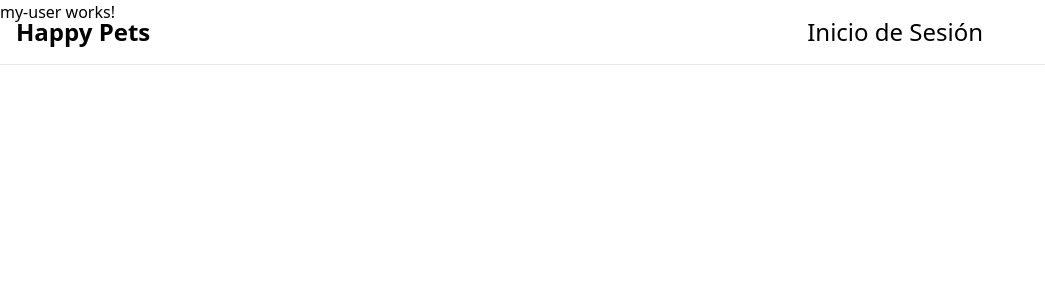
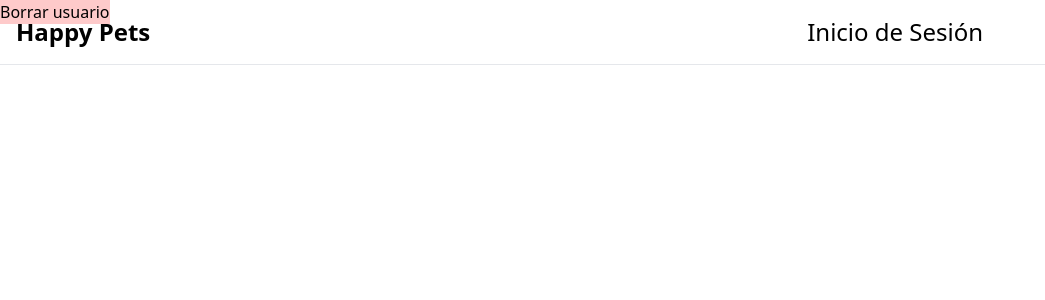
Before and after one commit to Shino2302/HappyPetsWebApp, an Angular app: page /dashboard/my-profile/1/1 in a window 1280 px wide. Shown: the top 300 px of the page, without its empty margins (0-1045 px from the left). Built offline with nearby package versions, Linux system fonts and the light colour scheme; no server answers.

Commit message:
recibo de informacion de usuario y delete de usuario

```diff
--- a/src/app/dashboard/pages/my-user/my-user.component.html
+++ b/src/app/dashboard/pages/my-user/my-user.component.html
@@ -1 +1,7 @@
-<p>my-user works!</p>
+<p>{{userDataLimpio.email}}</p>
+<p>{{userDataLimpio.name}}</p>
+<p>{{userDataLimpio.phoneNumber}}</p>
+<p>{{userDataLimpio.profileImage}}</p>
+<div>
+    <button type="submit" class="bg-red-200" (click)="userDelete()">Borrar usuario</button>
+</div>
--- a/src/app/dashboard/pages/my-user/my-user.component.ts
+++ b/src/app/dashboard/pages/my-user/my-user.component.ts
@@ -1,5 +1,5 @@
 import { Component, OnInit } from '@angular/core';
-import { ActivatedRoute } from '@angular/router';
+import { ActivatedRoute, Router } from '@angular/router';
 import { MyUserService } from '../../../services/my-user.service';
 import { UsersModel } from '../../../models/users-model';
 import { Observable } from 'rxjs';
@@ -19,9 +19,32 @@ export default class MyUserComponent implements OnInit {
   uidLimpio: string = "";
   tokenLimpio: string = "";
 
-  userData:Observable<any> | undefined;
+  //variable para deserealizar el JSON
+  JSONs:string = "";
 
-  constructor(private route: ActivatedRoute,private userService:MyUserService) {  }
+  userDataSinLimpiar:Observable<any> | undefined;
+  userDataLimpio:UsersModel =
+  {
+    name: "",
+    email: "",
+    phoneNumber: "",
+    password: "",
+    profileImage: ""
+  };
+
+  constructor(private route: ActivatedRoute,private userService:MyUserService, private router:Router) {  }
+
+  userDelete(): void {
+    this.userService.userDelete(this.uidLimpio, this.tokenLimpio).subscribe(
+      response => {
+        console.log('Usuario eliminado con éxito', response);
+        this.router.navigate(['dashboard/happy-dogs']);
+      },
+      error => {
+        console.error('Error al eliminar el usuario', error);
+      }
+    );
+  }
 
   ngOnInit(): void {
     //Metodo para mapear la informacion en el URL de la app:
@@ -34,9 +57,19 @@ export default class MyUserComponent implements OnInit {
     this.tokenLimpio = this.token.toString();
     this.tokenLimpio = this.tokenLimpio.replace(/token:/g, "");
     //solicitud de datos mediante el servicio:
-    this.userData = this.userService.getMyInfo(this.uidLimpio,this.tokenLimpio);
+    this.userService.getMyInfo(this.uidLimpio,this.tokenLimpio).subscribe(userData => {
+      console.log(userData); // Aquí puedes ver los datos emitidos por el Observable
+      this.userDataLimpio = userData; // Ahora puedes asignar los datos a tu variable userDataLimpio
+    });
+
+
+    console.log(this.userDataLimpio)
     console.log(this.tokenLimpio);
     console.log(this.uidLimpio);
-    console.log(this.userData);
+    this.JSONs = JSON.stringify(this.userDataSinLimpiar);
+    console.log(this.JSONs);
+
+
+
   }
 }
--- a/src/app/services/my-user.service.ts
+++ b/src/app/services/my-user.service.ts
@@ -1,6 +1,6 @@
 import { HttpClient } from '@angular/common/http';
 import { Injectable } from '@angular/core';
-import { Observable } from 'rxjs';
+import { Observable, map } from 'rxjs';
 import { UsersModel } from '../models/users-model';
 
 @Injectable({
@@ -12,12 +12,20 @@ export class MyUserService {
 
   public getMyInfo(uid: string, token: string): Observable<any> {
     const url = `https://happydogdb-55b97-default-rtdb.firebaseio.com/Users/${uid}/.json?auth=${token}`;
-    return this.http.get<any>(url);
+    return this.http.get<any>(url).pipe(
+      map(data => {
+        let keys = Object.keys(data); // Aquí obtienes un array de las claves del objeto
+        let id = keys[0]; // Aquí obtienes el primer ID (asumiendo que solo hay un objeto en los datos)
+        return data[id]; // Aquí accedes a la información dentro del ID
+      })
+    );
   }
 
 
-  public userDelete(uid:string,token:string):void{
-    this.http.delete('https://happydogdb-55b97-default-rtdb.firebaseio.com/Users/'+uid+'.json?auth='+token);
+
+  public userDelete(uid: string, token: string): Observable<any> {
+    const url = `https://happydogdb-55b97-default-rtdb.firebaseio.com/Users/${uid}.json?auth=${token}`;
+    return this.http.delete(url);
   }
 
   public userUpdate(uid:string,token:string,userData:UsersModel):void{
```
